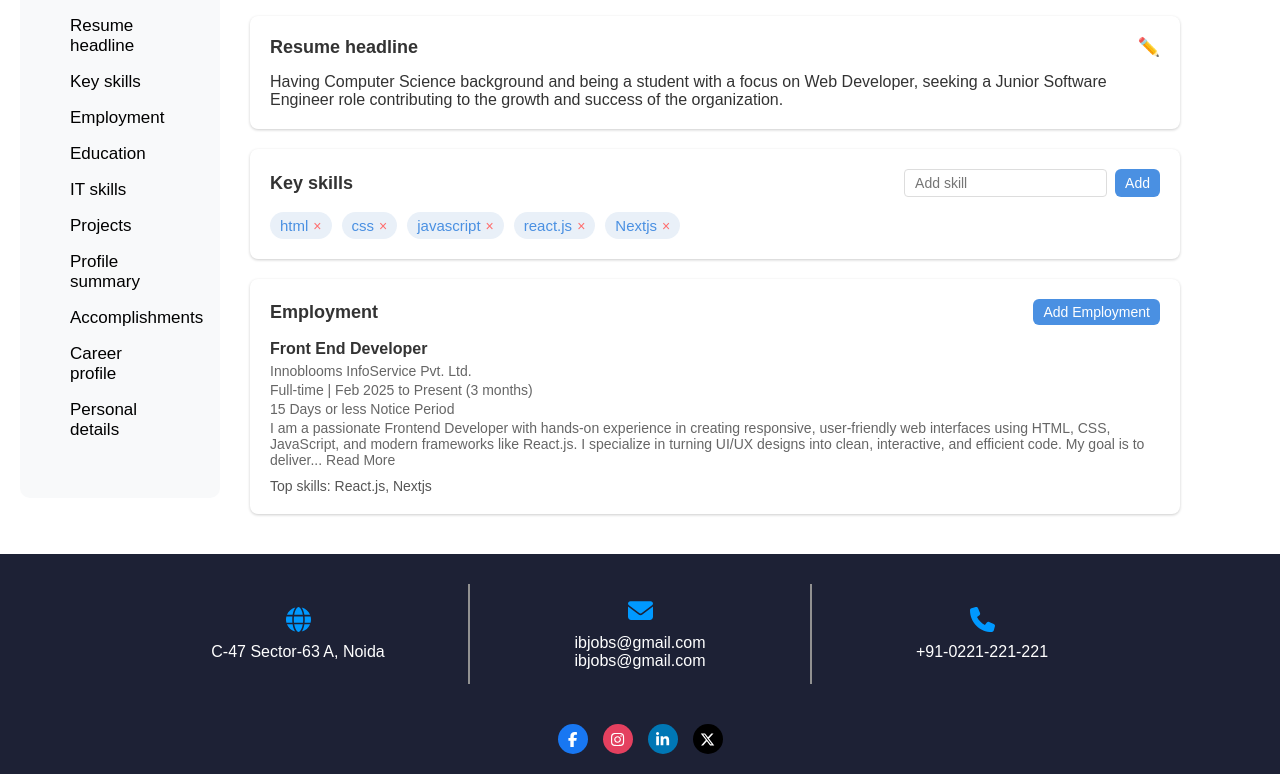
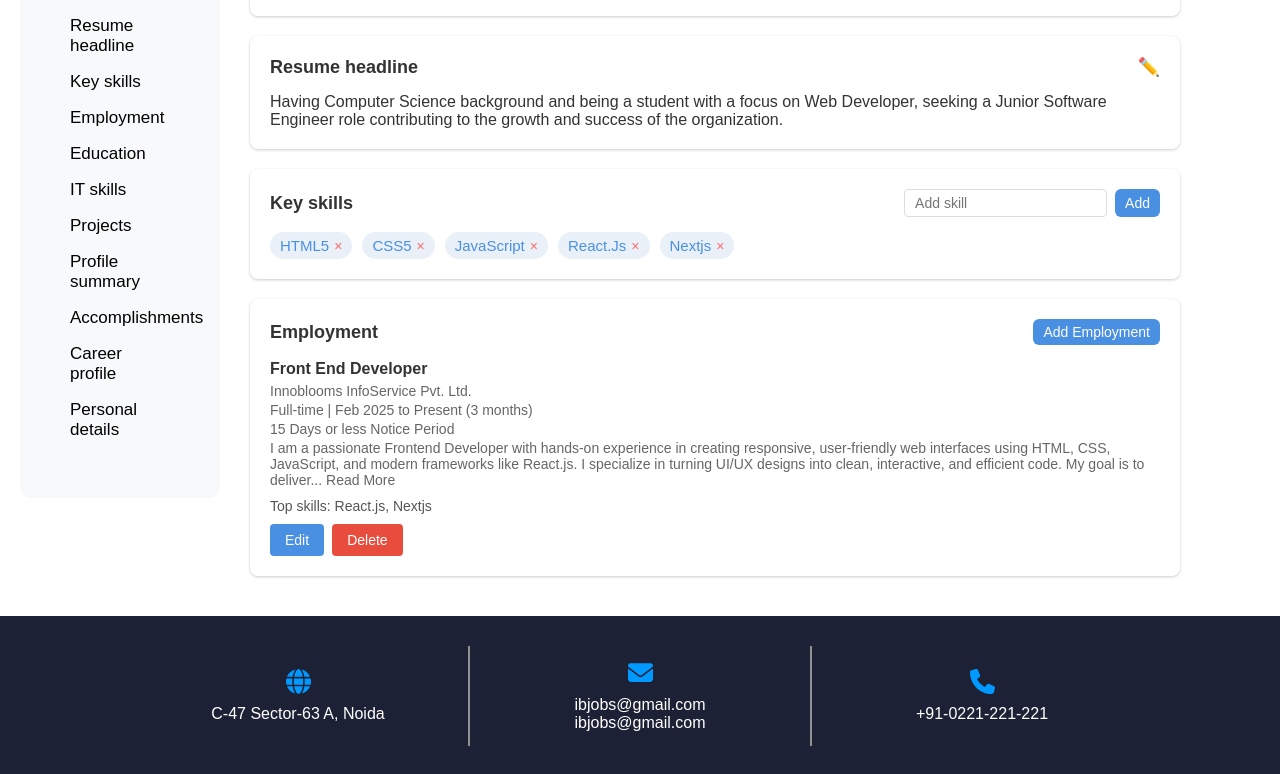
Before and after one commit to Prakash-118/IBJOBS, a Next.js app: page /Profile in a window 1280 px wide. Shown: the part 531-1305 px from the top of the page. Built offline with nearby package versions, Linux system fonts and the light colour scheme.

Commit message:
Add Employment Section In Profile Page and add edit&delete Function

```diff
--- a/src/app/Profile/page.css
+++ b/src/app/Profile/page.css
@@ -72,6 +72,11 @@
   gap: 30px;
 }
 .quickLinks {
+  position: sticky;
+  top: 20px;
+  height: calc(100vh - 40px);
+  overflow-y: auto;
+  padding-right: 10px;
   width: 200px;
   background-color: #f8f9fa;
   padding: 50px;
@@ -103,6 +108,7 @@
 }
 .profileContent {
   flex: 1;
+  padding-top: 20px;
 }
 .section {
   background-color: #fff;
@@ -137,6 +143,34 @@
 .uploadButton:hover{
   background-color: #3b5998;
 }
+.editsButton{
+  background-color: #4a90e2;
+  color: white;
+  border: none;
+  padding: 8px 15px;
+  border-radius: 4px;
+  cursor: pointer;
+  font-size: 14px;
+}
+.editsButton:hover{
+  background-color: #3b5998;
+}
+.deleteButton{
+  background-color: #e74c3c;
+  color: white;
+  border: none;
+  padding: 8px 15px;
+  border-radius: 4px;
+  cursor: pointer;
+  font-size: 14px;
+  margin-left: 8px;
+}
+.deleteButton:hover{
+  background-color: #c0392b;
+  }
+  .employmentEditDelete{
+    margin-top: 10px;
+  }
 .skillsList {
   display: flex;
   flex-wrap: wrap;
--- a/src/app/Profile/page.js
+++ b/src/app/Profile/page.js
@@ -1,56 +1,62 @@
-'use client'
-import { useState, useRef } from 'react';
-import React from 'react'
-import '../Profile/page.css';
+"use client";
+import { useState, useRef } from "react";
+import React from "react";
+import "../Profile/page.css";
 
 const Page = () => {
-
   const [profileData, setProfileData] = useState({
-        name: 'Prakash Kushwaha',
-        position: 'Front End Developer',
-        company: 'at Innoblooms InfoService Pvt. Ltd.',
-        location: 'Noida, INDIA',
-        experience: '0 Year 6 Months',
-        salary: '₹1,80,000',
-        email: 'chandraprakashcse089@gmail.com',
-        noticePeriod: '15 Days or less notice period',
-        profilePhoto: '/default-profile.jpg'
+    name: "Prakash Kushwaha",
+    position: "Front End Developer",
+    company: "at Innoblooms InfoService Pvt. Ltd.",
+    location: "Noida, INDIA",
+    experience: "0 Year 6 Months",
+    salary: "₹1,80,000",
+    email: "chandraprakashcse089@gmail.com",
+    noticePeriod: "15 Days or less notice period",
+    profilePhoto: "/default-profile.jpg",
   });
 
   // Resume headline state
   const [resumeHeadline, setResumeHeadline] = useState(
-        'Having Computer Science background and being a student with a focus on Web Developer, seeking a Junior Software Engineer role contributing to the growth and success of the organization.'
+    "Having Computer Science background and being a student with a focus on Web Developer, seeking a Junior Software Engineer role contributing to the growth and success of the organization."
   );
 
   // Key skills state
-      const [skills, setSkills] = useState(['html', 'css', 'javascript', 'react.js', 'Nextjs']);
-      const [newSkill, setNewSkill] = useState('');
+  const [skills, setSkills] = useState([
+    "HTML5",
+    "CSS5",
+    "JavaScript",
+    "React.Js",
+    "Nextjs",
+  ]);
+  const [newSkill, setNewSkill] = useState("");
 
   // Employment state
   const [employment, setEmployment] = useState([
     {
       id: 1,
-          position: 'Front End Developer',
-          company: 'Innoblooms InfoService Pvt. Ltd.',
-          type: 'Full-time',
-          duration: 'Feb 2025 to Present (3 months)',
-          noticePeriod: '15 Days or less Notice Period',
-          description: 'I am a passionate Frontend Developer with hands-on experience in creating responsive, user-friendly web interfaces using HTML, CSS, JavaScript, and modern frameworks like React.js. I specialize in turning UI/UX designs into clean, interactive, and efficient code. My goal is to deliver... Read More',
-          topSkills: ['React.js', 'Nextjs']
-        }
+      position: "Front End Developer",
+      company: "Innoblooms InfoService Pvt. Ltd.",
+      type: "Full-time",
+      duration: "Feb 2025 to Present (3 months)",
+      noticePeriod: "15 Days or less Notice Period",
+      description:
+        "I am a passionate Frontend Developer with hands-on experience in creating responsive, user-friendly web interfaces using HTML, CSS, JavaScript, and modern frameworks like React.js. I specialize in turning UI/UX designs into clean, interactive, and efficient code. My goal is to deliver... Read More",
+      topSkills: ["React.js", "Nextjs"],
+    },
   ]);
 
   // Form states
   const [showProfileEdit, setShowProfileEdit] = useState(false);
   const [showEmploymentForm, setShowEmploymentForm] = useState(false);
   const [newEmployment, setNewEmployment] = useState({
-        position: '',
-        company: '',
-        type: 'Full-time',
-        duration: '',
-        noticePeriod: '',
-        description: '',
-        topSkills: []
+    position: "",
+    company: "",
+    type: "Full-time",
+    duration: "",
+    noticePeriod: "",
+    description: "",
+    topSkills: [],
   });
 
   // File upload ref
@@ -59,7 +65,7 @@ const Page = () => {
   // Handle profile edit
   const handleProfileEdit = (e) => {
     const { name, value } = e.target;
-        setProfileData(prev => ({ ...prev, [name]: value }));
+    setProfileData((prev) => ({ ...prev, [name]: value }));
   };
 
   // Handle profile photo change
@@ -68,7 +74,10 @@ const Page = () => {
     if (file) {
       const reader = new FileReader();
       reader.onload = (event) => {
-            setProfileData(prev => ({ ...prev, profilePhoto: event.target.result }));
+        setProfileData((prev) => ({
+          ...prev,
+          profilePhoto: event.target.result,
+        }));
       };
       reader.readAsDataURL(file);
     }
@@ -78,49 +87,65 @@ const Page = () => {
   const handleAddSkill = () => {
     if (newSkill.trim() && !skills.includes(newSkill.trim())) {
       setSkills([...skills, newSkill.trim()]);
-          setNewSkill('');
+      setNewSkill("");
     }
   };
 
   // Handle skill removal
   const handleRemoveSkill = (skillToRemove) => {
-        setSkills(skills.filter(skill => skill !== skillToRemove));
+    setSkills(skills.filter((skill) => skill !== skillToRemove));
   };
 
   // Handle employment form change
   const handleEmploymentChange = (e) => {
     const { name, value } = e.target;
-        setNewEmployment(prev => ({ ...prev, [name]: value }));
+    setNewEmployment((prev) => ({ ...prev, [name]: value }));
   };
 
-      // Add new employment
+  // Add new employment or update existing
   const handleAddEmployment = () => {
     if (newEmployment.position && newEmployment.company) {
+      if (newEmployment.id) {
+        // Update existing employment
+        setEmployment(employment.map(emp =>
+          emp.id === newEmployment.id ? newEmployment : emp
+        ));
+      } else {
+        // Add new employment
         setEmployment([...employment, { ...newEmployment, id: Date.now() }]);
+      }
+
       setNewEmployment({
-            position: '',
-            company: '',
-            type: 'Full-time',
-            duration: '',
-            noticePeriod: '',
-            description: '',
-            topSkills: []
+        position: "",
+        company: "",
+        type: "Full-time",
+        duration: "",
+        noticePeriod: "",
+        description: "",
+        topSkills: [],
       });
       setShowEmploymentForm(false);
     }
   };
 
+  // Employment Edit and Delete Function
+  const handleEditEmployment = (id) => {
+    const employmentToEdit = employment.find((emp) => emp.id === id);
+    setNewEmployment(employmentToEdit);
+    setShowEmploymentForm(true);
+  };
+
+  const handleRemoveEmployment = (id) => {
+    setEmployment(employment.filter((emp) => emp.id !== id));
+  }
+
   // Scroll to section
   const scrollToSection = (sectionId) => {
     const element = document.getElementById(sectionId);
     if (element) {
-          element.scrollIntoView({ behavior: 'smooth' });
+      element.scrollIntoView({ behavior: "smooth" });
     }
   };
-
-
-
-
 
   return (
     <>
@@ -137,7 +162,7 @@ const Page = () => {
               type="file"
               accept="image/*"
               onChange={handlePhotoChange}
-             style={{ display: 'none' }}
+              style={{ display: "none" }}
               id="profilePhotoInput"
             />
             <label htmlFor="profilePhotoInput" className="photoEditLabel">
@@ -175,17 +200,19 @@ const Page = () => {
           <div className="quickLinks">
             <h3>Quick links</h3>
             <ul>
-             <li onClick={() => scrollToSection('resume')}>Resume Update</li>
-             <li onClick={() => scrollToSection('resumeHeadline')}>Resume headline</li>
-             <li onClick={() => scrollToSection('keySkills')}>Key skills</li>
-             <li onClick={() => scrollToSection('employment')}>Employment</li>
-             <li onClick={() => scrollToSection('education')}>Education</li>
-             <li onClick={() => scrollToSection('itSkills')}>IT skills</li>
-             <li onClick={() => scrollToSection('projects')}>Projects</li>
-             <li onClick={() => scrollToSection('profileSummary')}>Profile summary</li>
-             <li onClick={() => scrollToSection('accomplishments')}>Accomplishments</li>
-             <li onClick={() => scrollToSection('careerProfile')}>Career profile</li>
-            <li onClick={() => scrollToSection('personalDetails')}>Personal details</li>
+              <li onClick={() => scrollToSection("resume")}>Resume Update</li>
+              <li onClick={() => scrollToSection("resumeHeadline")}>
+                Resume headline
+              </li>
+              <li onClick={() => scrollToSection("keySkills")}>Key skills</li>
+              <li onClick={() => scrollToSection("employment")}>Employment</li>
+              <li onClick={() => scrollToSection("education")}>Education</li>
+              <li onClick={() => scrollToSection("itSkills")}>IT skills</li>
+              <li onClick={() => scrollToSection("projects")}>Projects</li>
+              <li onClick={() => scrollToSection("profileSummary")}>Profile summary</li>
+              <li onClick={() => scrollToSection("accomplishments")}>Accomplishments</li>
+              <li onClick={() => scrollToSection("careerProfile")}>Career profile</li>
+              <li onClick={() => scrollToSection("personalDetails")}>Personal details</li>
             </ul>
           </div>
 
@@ -204,7 +231,7 @@ const Page = () => {
                 <input
                   type="file"
                   ref={fileInputRef}
-                 style={{ display: 'none' }}
+                  style={{ display: "none" }}
                   accept=".doc,.docx,.rtf,.pdf"
                 />
                 <p>Supported Formats: doc, docx, rtf, pdf, upto 2 MB</p>
@@ -218,7 +245,10 @@ const Page = () => {
                 <button
                   className="editButton"
                   onClick={() => {
-                   const newHeadline = prompt('Edit your resume headline:', resumeHeadline);
+                    const newHeadline = prompt(
+                      "Edit your resume headline:",
+                      resumeHeadline
+                    );
                     if (newHeadline !== null) {
                       setResumeHeadline(newHeadline);
                     }
@@ -267,7 +297,18 @@ const Page = () => {
                 <h3>Employment</h3>
                 <button
                   className="addButton"
-                 onClick={() => setShowEmploymentForm(true)}
+                  onClick={() => {
+                    setNewEmployment({
+                      position: "",
+                      company: "",
+                      type: "Full-time",
+                      duration: "",
+                      noticePeriod: "",
+                      description: "",
+                      topSkills: [],
+                    });
+                    setShowEmploymentForm(true);
+                  }}
                 >
                   Add Employment
                 </button>
@@ -277,18 +318,33 @@ const Page = () => {
                 <div key={job.id} className="employmentItem">
                   <h4>{job.position}</h4>
                   <p>{job.company}</p>
-                 <p>{job.type} | {job.duration}</p>
+                  <p>
+                    {job.type} | {job.duration}
+                  </p>
                   <p>{job.noticePeriod}</p>
                   <p>{job.description}</p>
                   {job.topSkills.length > 0 && (
                     <div className="topSkills">
                       <span>Top skills: </span>
-                     {job.topSkills.join(', ')}
+                      {job.topSkills.join(", ")}
                     </div>
                   )}
+                  {/* Employment Edit and Delete */}
+                  <div className="employmentEditDelete">
+                    <button
+                    className="editsButton"
+                    onClick={() => handleEditEmployment(job.id)}
+                    >Edit</button>
+                    <button
+                    className="deleteButton"
+                    onClick={() => handleRemoveEmployment(job.id)}
+                    >Delete</button>
+                    </div>
                 </div>
               ))}
             </div>
+
+
           </div>
         </div>
 
@@ -391,7 +447,7 @@ const Page = () => {
         {showEmploymentForm && (
           <div className="modalOverlay">
             <div className="modal">
-    <h2>Add Employment</h2>
+              <h2>{newEmployment.id ? "Edit Employment" : "Add Employment"}</h2>
               <div className="formGroup">
                 <label>Position:</label>
                 <input
@@ -457,19 +513,21 @@ const Page = () => {
                 <input
                   type="text"
                   name="topSkills"
-        value={newEmployment.topSkills.join(', ')}
+                  value={newEmployment.topSkills.join(", ")}
                   onChange={(e) => {
-          const skills = e.target.value.split(',').map(skill => skill.trim());
-          setNewEmployment(prev => ({ ...prev, topSkills: skills }));
+                    const skills = e.target.value
+                      .split(",")
+                      .map((skill) => skill.trim());
+                    setNewEmployment((prev) => ({
+                      ...prev,
+                      topSkills: skills,
+                    }));
                   }}
                   placeholder="e.g. React.js, Nextjs"
                 />
               </div>
               <div className="modalButtons">
-      <button
-        className="saveButton"
-        onClick={handleAddEmployment}
-      >
+                <button className="saveButton" onClick={handleAddEmployment}>
                   Save
                 </button>
                 <button
@@ -483,9 +541,8 @@ const Page = () => {
           </div>
         )}
       </div>
+    </>
+  );
+};
 
-    </>
-  )
-}
-
-export default Page
+export default Page;
```
Lines whose indentation alone changed are shown as unchanged.
